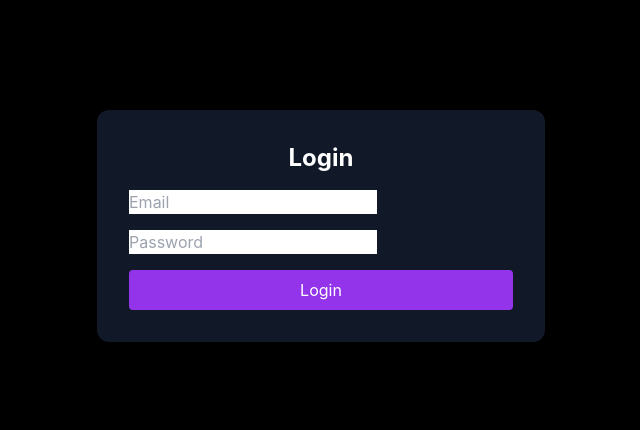
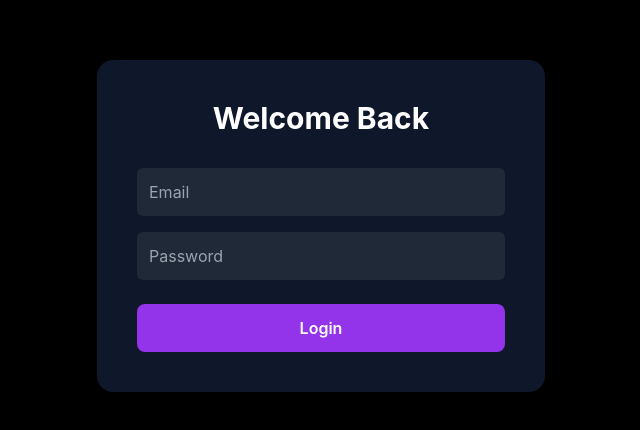
Before and after one commit to Iankitsinghak/skillforge-x, a React (Vite) app in the folder client/: page /login in a window 1280 px wide. Shown: the part 174-604 px from the top of the page, without its empty margins (319-959 px from the left). Built offline with nearby package versions, Linux system fonts and the light colour scheme; no server answers; the HTML template or start-up script is replaced by a standard one.

Commit message:
Update Login.jsx

```diff
--- a/client/src/pages/Login.jsx
+++ b/client/src/pages/Login.jsx
@@ -8,29 +8,63 @@ const Login = () => {
   const [error, setError] = useState('');
 
   const handleChange = (e) => {
-    setFormData({...formData, [e.target.name]: e.target.value});
+    setFormData({ ...formData, [e.target.name]: e.target.value });
   };
 
   const handleSubmit = async (e) => {
     e.preventDefault();
+    setError('');
+    try {
       const res = await loginUser(formData);
-
       if (res.token) {
         localStorage.setItem('token', res.token);
         navigate('/dashboard');
       } else {
         setError(res.msg || 'Login failed');
       }
+    } catch (err) {
+      setError('Something went wrong.');
+    }
   };
 
   return (
-    <div className="min-h-screen flex items-center justify-center bg-black text-white">
-      <form onSubmit={handleSubmit} className="bg-gray-900 p-8 rounded-xl w-[90%] max-w-md space-y-4">
-        <h2 className="text-2xl font-bold text-center">Login</h2>
-        {error && <p className="text-red-500 text-sm">{error}</p>}
-        <input className="input" type="email" name="email" placeholder="Email" onChange={handleChange} required />
-        <input className="input" type="password" name="password" placeholder="Password" onChange={handleChange} required />
-        <button type="submit" className="w-full bg-purple-600 hover:bg-purple-700 py-2 rounded">Login</button>
+    <div className="min-h-screen bg-black text-white flex items-center justify-center px-4">
+      <form
+        onSubmit={handleSubmit}
+        className="bg-[#0f172a] p-10 rounded-2xl shadow-2xl w-full max-w-md"
+      >
+        <h2 className="text-3xl font-bold text-center mb-8">Welcome Back</h2>
+
+        {error && (
+          <p className="text-red-500 text-center mb-4 text-sm">{error}</p>
+        )}
+
+        <input
+          type="email"
+          name="email"
+          placeholder="Email"
+          value={formData.email}
+          onChange={handleChange}
+          className="w-full mb-4 p-3 rounded-md bg-gray-800 text-white placeholder-gray-400 focus:outline-none focus:ring-2 focus:ring-purple-500"
+          required
+        />
+
+        <input
+          type="password"
+          name="password"
+          placeholder="Password"
+          value={formData.password}
+          onChange={handleChange}
+          className="w-full mb-6 p-3 rounded-md bg-gray-800 text-white placeholder-gray-400 focus:outline-none focus:ring-2 focus:ring-purple-500"
+          required
+        />
+
+        <button
+          type="submit"
+          className="w-full bg-purple-600 hover:bg-purple-800 transition duration-300 py-3 rounded-lg font-semibold"
+        >
+          Login
+        </button>
       </form>
     </div>
   );
```
Lines whose indentation alone changed are shown as unchanged.
